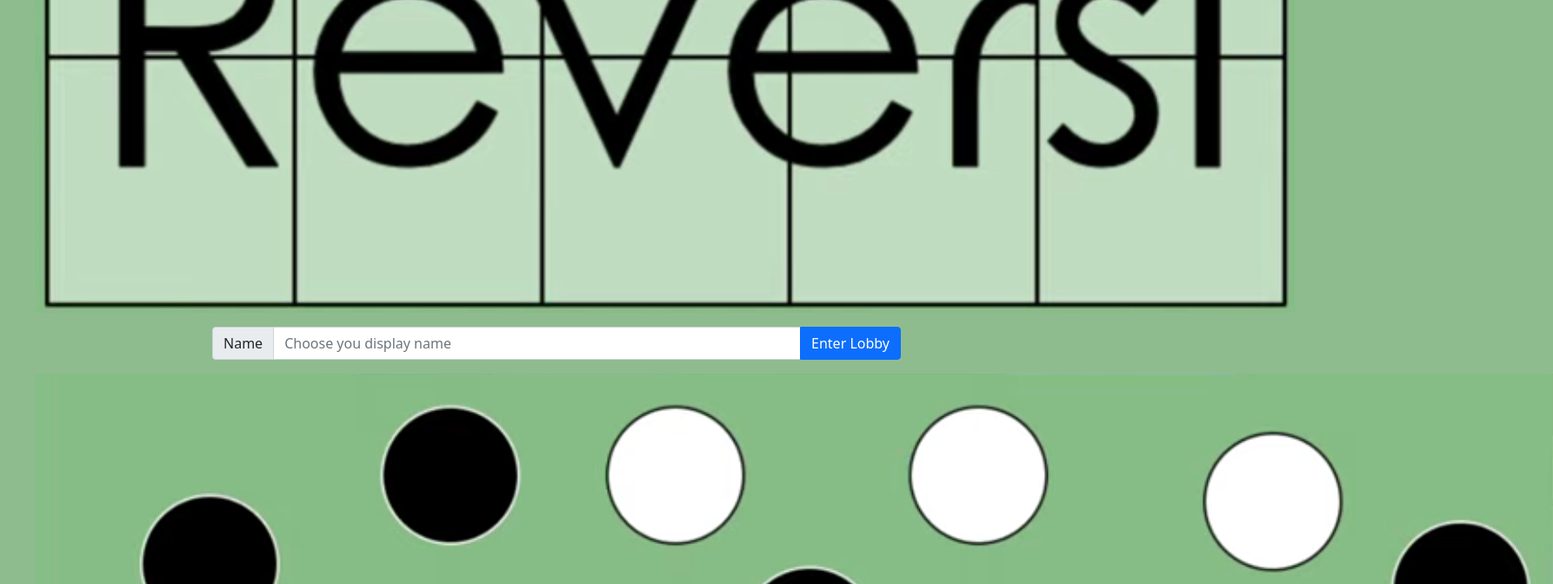
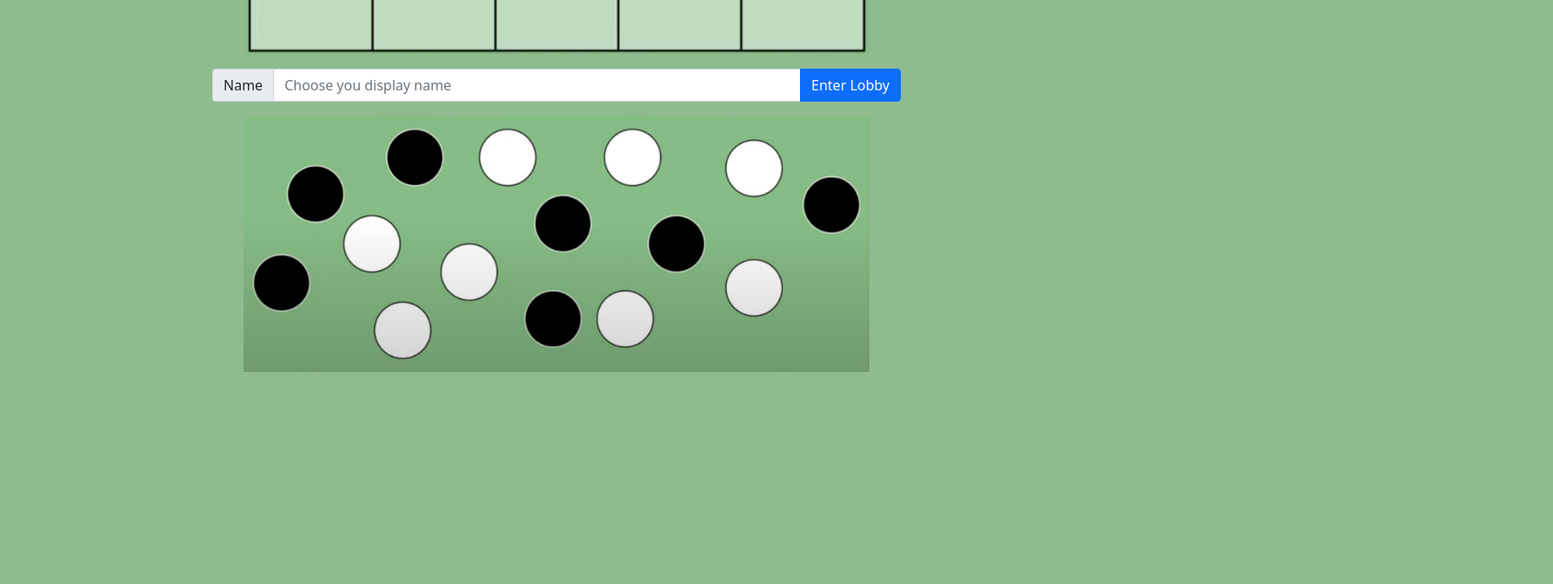
Before and after one commit to asnaniseema/REVERSI_Seema, a website: page public/index.html in a window 1280 px wide. Shown: the part 300-972 px from the top of the page at 87% size, 1786 px wide, since content can reach past the window. After the commit the page ends 800 px from the top, so only its background shows below. Drawn offline with nearby package versions, Linux system fonts and the light colour scheme.

Commit message:
Update index.html

```diff
--- a/public/index.html
+++ b/public/index.html
@@ -31,7 +31,7 @@
   </div>
   <div class="row m-3">
     <div class="col text-center">
-      <img src="assets/images/top-splash.png" alt="Reversi Logo 1" />
+      <img src="assets/images/top-splash.png" alt="Reversi Logo 1" style="width:60%;"/>
     </div>
   </div>
   <div class="row align-items-center justify-content-center m-3">
@@ -45,7 +45,7 @@
   </div>
   <div class="row m-3">
     <div class="col text-center">
-      <img src="assets/images/bottom-splash.png" alt="Reversi Logo 1" />
+      <img src="assets/images/bottom-splash.png" alt="Reversi Logo 1" style="width:60%;"  />
     </div>
   </div>
   </div>
```
